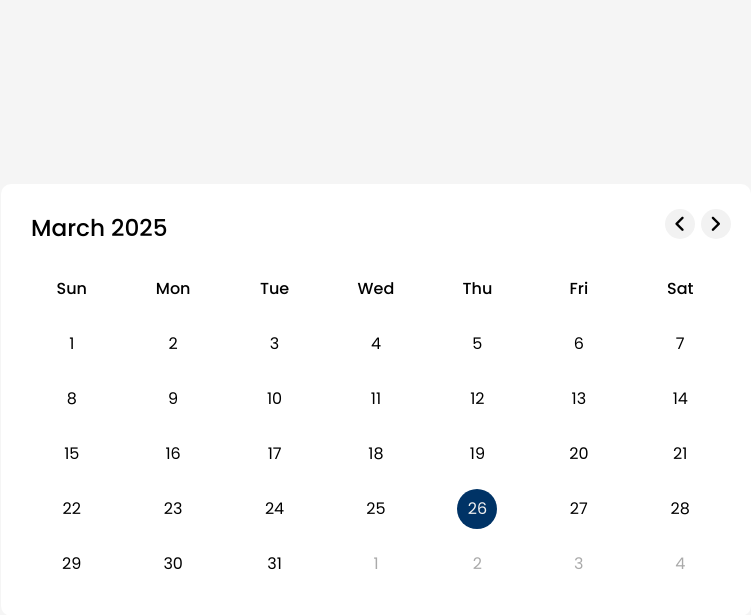
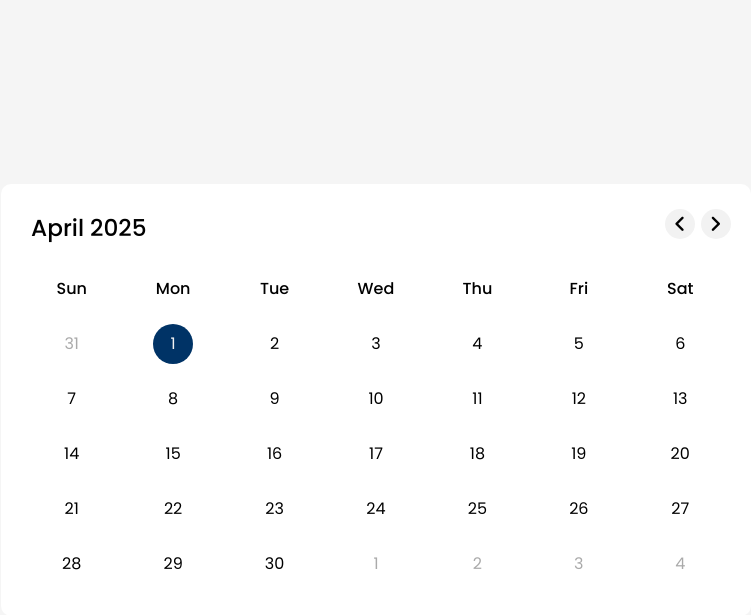
Before and after one commit to ZainabM872/Inventory-Management-System, a Django app: page /schedule/ in a window 1280 px wide. Shown: the top 615 px of the page, without its empty margins (264-1015 px from the left). Run offline with Django 5.2, Linux system fonts and the light colour scheme.

Commit message:
continuing to work on schedule

```diff
--- a/templates/dashboard/schedule.html
+++ b/templates/dashboard/schedule.html
@@ -13,7 +13,7 @@
 <body>
     <div class="wrapper">
         <header>
-            <p class="current-date">March 2025</p>
+            <p class="current-date">April 2025</p>
             <div class="icons">
                 <span class="material-symbols-rounded">chevron_left</span>
                 <span class="material-symbols-rounded">chevron_right</span>
@@ -30,7 +30,8 @@
                 <li>Sat</li>
             </ul>
             <ul class="days">
-                <li>1</li>
+                <li class="inactive">31</li>
+                <li class="today">1</li>
                 <li>2</li>
                 <li>3</li>
                 <li>4</li>
@@ -55,12 +56,11 @@
                 <li>23</li>
                 <li>24</li>
                 <li>25</li>
-                <li class="today">26</li>
+                <li>26</li>
                 <li>27</li>
                 <li>28</li>
                 <li>29</li>
                 <li>30</li>
-                <li>31</li>
                 <!--for next month-->
                 <li class="inactive">1</li>
                 <li class="inactive">2 </li>
```
